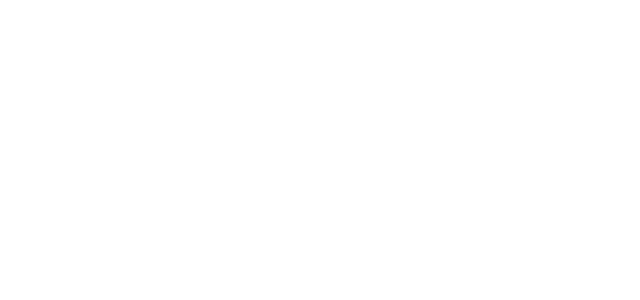
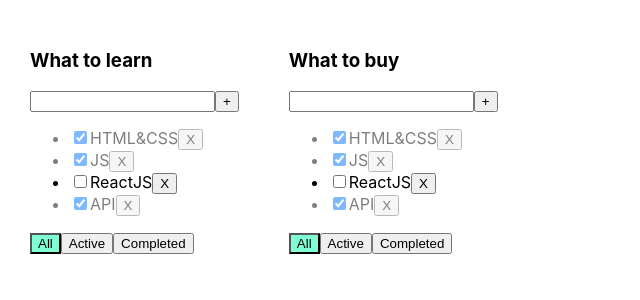
Before and after one commit to Promo656/fullstack-todo-list, a React (Create React App) app: page / in a window 1280 px wide. Shown: the top 300 px of the page, without its empty margins (0-640 px from the left). Built offline with nearby package versions, Linux system fonts and the light colour scheme.

Commit message:
add todoLists

```diff
--- a/package.json
+++ b/package.json
@@ -10,10 +10,12 @@
     "@types/node": "^12.0.0",
     "@types/react": "^17.0.0",
     "@types/react-dom": "^17.0.0",
+    "@types/uuid": "^8.3.0",
     "react": "^17.0.1",
     "react-dom": "^17.0.1",
     "react-scripts": "4.0.3",
     "typescript": "^4.1.2",
+    "uuid": "^8.3.2",
     "web-vitals": "^1.0.1"
   },
   "scripts": {
--- a/src/App.css
+++ b/src/App.css
@@ -1,38 +1,24 @@
 .App {
-  text-align: center;
+  padding: 30px;
+  display: flex;
 }
 
-.App-logo {
-  height: 40vmin;
-  pointer-events: none;
+.App > div {
+  margin-right: 50px;
 }
 
-@media (prefers-reduced-motion: no-preference) {
-  .App-logo {
-    animation: App-logo-spin infinite 20s linear;
-  }
+.error {
+  border: red 1px solid;
 }
 
-.App-header {
-  background-color: #282c34;
-  min-height: 100vh;
-  display: flex;
-  flex-direction: column;
-  align-items: center;
-  justify-content: center;
-  font-size: calc(10px + 2vmin);
-  color: white;
+.error-message {
+  color: red;
 }
 
-.App-link {
-  color: #61dafb;
+.active-filter {
+  background-color: aquamarine;
 }
 
-@keyframes App-logo-spin {
-  from {
-    transform: rotate(0deg);
-  }
-  to {
-    transform: rotate(360deg);
-  }
+.is-done {
+  opacity: 0.5;
 }
--- a/src/App.tsx
+++ b/src/App.tsx
@@ -1,11 +1,84 @@
-import React from 'react';
+import React, {useState} from 'react';
+import {v1} from 'uuid';
 import './App.css';
+import {Todolist} from './Todolist';
+
+
+export type FiltersType = "all" | "active" | "completed"
+type TodolistType = {
+    id: string
+    title: string
+    filter: FiltersType
+}
 
 function App() {
-  return (
-    <div className="App">
-    </div>
-  );
+
+    const [tasks, setTasks] = useState([
+        {id: v1(), title: "HTML&CSS", isDone: true},
+        {id: v1(), title: "JS", isDone: true},
+        {id: v1(), title: "ReactJS", isDone: false},
+        {id: v1(), title: "API", isDone: true}
+    ])
+
+    const [todolists, setTodolists] = useState<TodolistType[]>([
+        {
+            id: v1(),
+            title: "What to learn",
+            filter: "all"
+        },
+        {
+            id: v1(),
+            title: "What to buy",
+            filter: "all"
+        }
+    ])
+
+    let [filter, setFilter] = useState<FiltersType>("all")
+    let taskForTodolist = tasks
+    if (filter === "active") {
+        taskForTodolist = tasks.filter(t => t.isDone === false)
+    }
+    if (filter === "completed") {
+        taskForTodolist = tasks.filter(t => t.isDone === true)
+    }
+
+    const addTask = (title: string) => {
+        const task = {id: v1(), isDone: false, title: title}
+        const newTasks = [task, ...tasks]
+        setTasks(newTasks)
+    }
+    const removeTask = (id: string) => {
+        setTasks(tasks.filter(t => t.id !== id))
+    }
+    const changeFilter = (value: FiltersType) => {
+        setFilter(value)
+    }
+    const changeStatus = (id: string, isDone: boolean) => {
+        let task = tasks.find(t => t.id === id)
+        if (task) {
+            task.isDone = isDone
+            setTasks([...tasks])
+        }
+    }
+
+    return (
+        <div className="App">
+            {
+                todolists.map(tl => {
+                    return <Todolist
+                        key={tl.id}
+                        title={tl.title}
+                        filter={tl.filter}
+                        tasks={taskForTodolist}
+                        removeTask={removeTask}
+                        changeFilter={changeFilter}
+                        addTask={addTask}
+                        changeStatus={changeStatus}
+                    />
+                })
+            }
+        </div>
+    );
 }
 
 export default App;
--- /dev/null
+++ b/src/Todolist.tsx
@@ -0,0 +1,88 @@
+import React, {ChangeEvent, KeyboardEvent, useState} from 'react';
+import {FiltersType} from "./App";
+
+type TaskType = {
+    id: string
+    title: string
+    isDone: boolean
+}
+type TodolistPropsType = {
+    title: string
+    tasks: Array<TaskType>
+    filter: FiltersType
+    removeTask: (id: string) => void
+    changeFilter: (value: FiltersType) => void
+    addTask: (title: string) => void
+    changeStatus: (id: string, isDone: boolean) => void
+}
+
+export function Todolist(props: TodolistPropsType) {
+
+    const [title, setTitle] = useState("")
+    const [error, setError] = useState<string | null>(null)
+
+    const addTask = () => {
+        if (title.trim() !== "") {
+            props.addTask(title)
+            setTitle("")
+        } else {
+            setError("Title is required")
+        }
+    }
+    const onChangeHandler = (event: ChangeEvent<HTMLInputElement>) => {
+        setTitle(event.target.value)
+    }
+    const onKeyPressHandler = (event: KeyboardEvent<HTMLInputElement>) => {
+        setError(null)
+        event.code === "Enter" && addTask()
+    }
+    const onFilterHandler = (value: FiltersType) => props.changeFilter(value)
+
+
+    return <div>
+        <h3>{props.title}</h3>
+        <div>
+            <input
+                value={title}
+                onChange={onChangeHandler}
+                onKeyPress={onKeyPressHandler}
+                className={error ? "error" : ""}
+            />
+            <button onClick={addTask}>+</button>
+            {error && <div className="error-message">{error}</div>}
+        </div>
+        <ul>
+            {
+                props.tasks.map(t => {
+                        const removeTask = () => props.removeTask(t.id)
+                        const onChangeHandler = (event: ChangeEvent<HTMLInputElement>) => {
+                            const newIsDoneValue = event.target.checked
+                            props.changeStatus(t.id, newIsDoneValue)
+                        }
+
+                        return <li key={t.id} className={t.isDone ? "is-done" : ""}>
+                            <input
+                                type="checkbox"
+                                checked={t.isDone}
+                                onChange={onChangeHandler}
+                            />
+                            <span>{t.title}</span>
+                            <button onClick={removeTask}>X</button>
+                        </li>
+                    }
+                )
+            }
+        </ul>
+        <div>
+            <button className={props.filter === "all" ? "active-filter" : ""}
+                    onClick={() => onFilterHandler("all")}>All
+            </button>
+            <button className={props.filter === "active" ? "active-filter" : ""}
+                    onClick={() => onFilterHandler("active")}>Active
+            </button>
+            <button className={props.filter === "completed" ? "active-filter" : ""}
+                    onClick={() => onFilterHandler("completed")}>Completed
+            </button>
+        </div>
+    </div>
+}
--- a/src/index.tsx
+++ b/src/index.tsx
@@ -2,16 +2,5 @@
 import ReactDOM from 'react-dom';
 import './index.css';
 import App from './App';
-import reportWebVitals from './reportWebVitals';
 
-ReactDOM.render(
-  <React.StrictMode>
-    <App />
-  </React.StrictMode>,
-  document.getElementById('root')
-);
-
-// If you want to start measuring performance in your app, pass a function
-// to log results (for example: reportWebVitals(console.log))
-// or send to an analytics endpoint. Learn more: https://bit.ly/CRA-vitals
-reportWebVitals();
+ReactDOM.render(<App />,  document.getElementById('root'));
--- /dev/null
+++ b/src/react-app-env.d.ts
@@ -0,0 +1 @@
+/// <reference types="react-scripts" />
```
Also changed, not shown: 1 other file (tests, documents, lock files or other folders).
